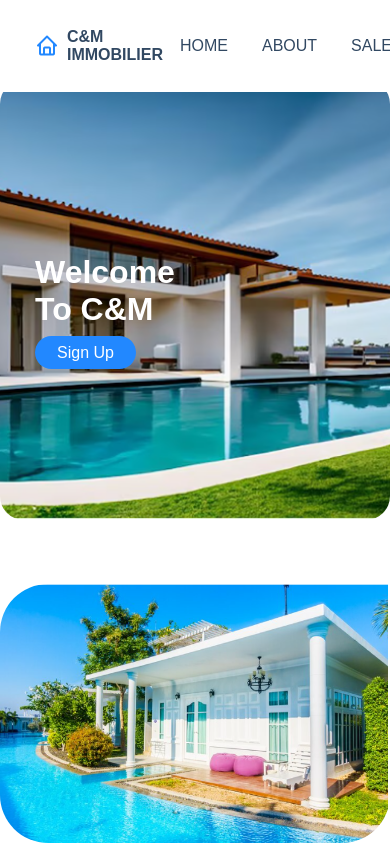
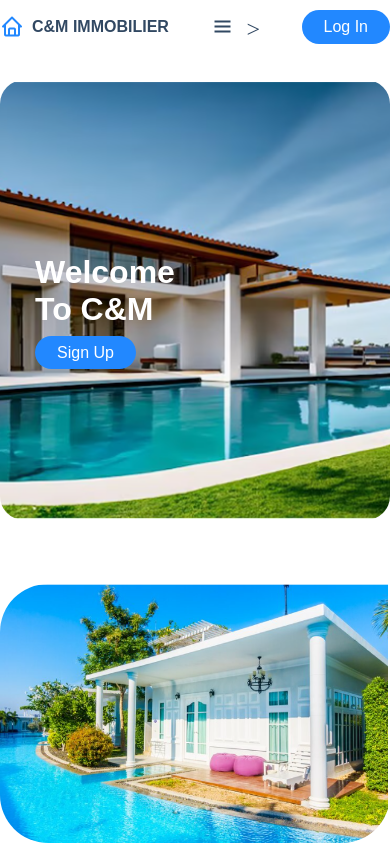
Before and after one commit to Mathurina509/C-M-c, a plain HTML site: page index.html in a window 390 px wide. Shown: the top 845 px of the page. Drawn offline with nearby package versions, Linux system fonts and the light colour scheme.

Commit message:
Update style.css

```diff
--- a/style.css
+++ b/style.css
@@ -463,3 +463,39 @@ header{
 
     }
 }
+
+@media  (max-width: 768px){
+  .nav{
+    padding: 10px 0;
+  }
+  #menu-icon {
+    display: initial;
+  }
+  .navbar{
+    position: absolute;
+    top: 100%;
+    right: 0;
+    left: 0;
+    display: flex;
+    flex-direction: column;
+    background: var(--second-color);
+    text-align: center;
+    clip-path: circle(0% at 100% 1%);
+    transition: 0.6s;
+  }
+
+  .navbar a{
+    display: block;
+    margin: 1rem;
+    padding: 20px;
+    color: var(--bg-color);
+  }
+  .navbar a:hover{
+    background: var(--main-color);
+    color: var(--bg-color);
+    transition: 0.2s;
+  }
+  #menu:checked ~ .navbar{
+    clip-path: circle(144% at 100% 1%);
+  }
+}
```
